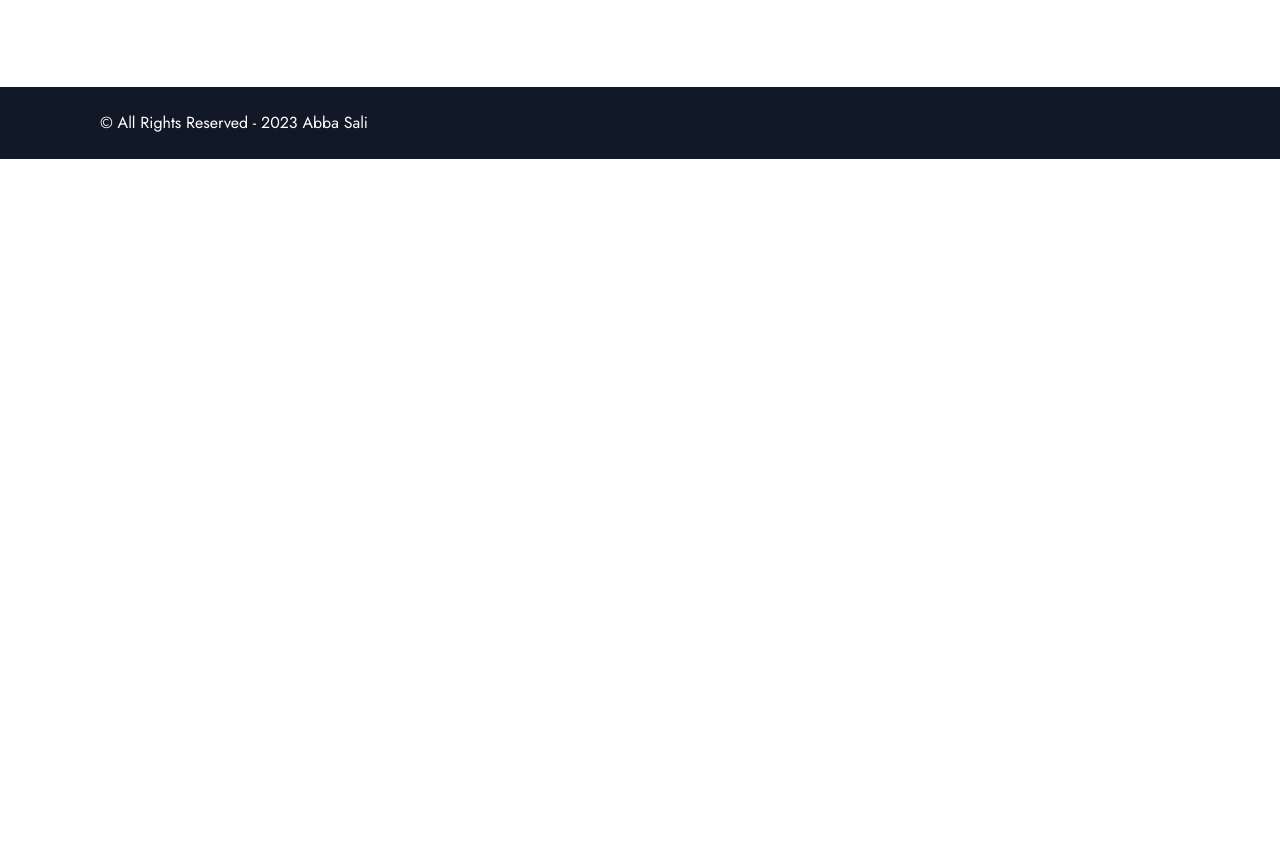
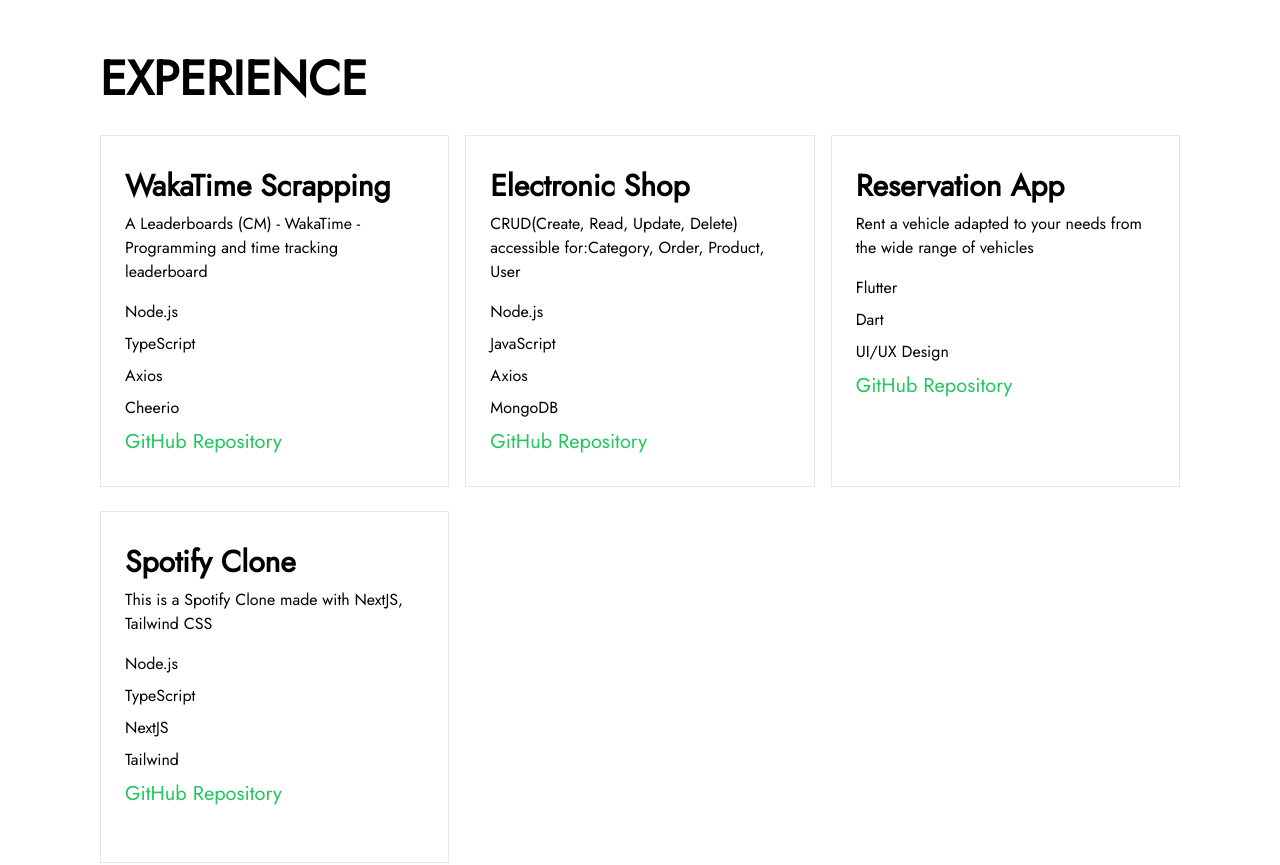
Before and after one commit to Asam237/me, a Next.js app: page / in a window 1280 px wide. Shown: the part 2480-3345 px from the top of the page. Before the commit the page ends 2639 px from the top, so only its background shows below. Built offline with nearby package versions, Linux system fonts and the light colour scheme.

Commit message:
feat: add experiences

```diff
--- a/components/commons/text.tsx
+++ b/components/commons/text.tsx
@@ -22,6 +22,9 @@ const Text = ({ text, type, path }: IText) => {
     if (type === "subtitle") {
         return <h1 className="text-base lg:text-xl font-normal my-2">{text}</h1>
     }
+    if (type === "tags") {
+        return <h1 className="text-sm lg:text-base font-normal my-2">{text}</h1>
+    }
     if (type === "structure") {
         return <h1 className="text-base lg:text-lg text-green-500 my-2">{text}</h1>
     }
--- /dev/null
+++ b/components/sections/projects.tsx
@@ -0,0 +1,39 @@
+import { projects } from "../../data/projects"
+import Text from "../commons/text"
+
+const Projects = () => {
+    return (
+        <section className="my-8 lg:my-16">
+            <div className="container mx-auto">
+                <Text text="EXPERIENCE" type="section" />
+                <div className="grid gap-x-4 gap-y-6 grid-cols-1 lg:grid-cols-3 mt-8">
+                    {
+                        projects.map((item, index) => {
+                            return (
+                                <div key={index} className="lg:h-[22rem] border p-6">
+                                    <Text text={item.title} type="title" />
+                                    <Text text={item.description} type="tags" />
+                                    <ul className="mt-4">
+                                        {
+                                            item.tags.map((item, index) => {
+                                                return (
+                                                    <li key={index}>
+                                                        <Text text={item} type="tags" />
+                                                    </li>
+                                                )
+                                            })
+                                        }
+                                    </ul>
+                                    <Text path={item.link} text="GitHub Repository" type="link" />
+                                </div>
+                            )
+                        })
+                    }
+
+                </div>
+            </div>
+        </section>
+    )
+}
+
+export default Projects
--- /dev/null
+++ b/data/projects.ts
@@ -0,0 +1,40 @@
+import { ProjectType } from "../types";
+
+export const projects: ProjectType[] = [
+    {
+        title: "WakaTime Scrapping",
+        link: "https://github.com/Asam237/wakatime-scraping-nodejs",
+        description: "A Leaderboards (CM) - WakaTime - Programming and time tracking leaderboard",
+        tags: ["Node.js",
+            "TypeScript",
+            "Axios",
+            "Cheerio"],
+    },
+    {
+        title: "Electronic Shop",
+        link: "https://github.com/Asam237/Electronic-shop",
+        description: "CRUD(Create, Read, Update, Delete) accessible for:Category, Order, Product, User",
+        tags: ["Node.js",
+            "JavaScript",
+            "Axios",
+            "MongoDB"],
+    },
+    {
+        title: "Reservation App",
+        link: "https://github.com/Asam237/reservation_app",
+        description: "Rent a vehicle adapted to your needs from the wide range of vehicles",
+        tags: ["Flutter",
+            "Dart",
+            "UI/UX Design",
+        ],
+    },
+    {
+        title: "Spotify Clone",
+        link: "https://github.com/Asam237/spotify-clone",
+        description: "This is a Spotify Clone made with NextJS, Tailwind CSS",
+        tags: ["Node.js",
+            "TypeScript",
+            "NextJS",
+            "Tailwind"],
+    },
+]
--- a/pages/index.tsx
+++ b/pages/index.tsx
@@ -4,6 +4,7 @@ import Education from '../components/sections/education'
 import Experience from '../components/sections/experience'
 import Interested from '../components/sections/interests'
 import Intro from '../components/sections/intro'
+import Projects from '../components/sections/projects'
 import Skills from '../components/sections/skills'
 
 export default function Home() {
@@ -21,6 +22,7 @@ export default function Home() {
         <Education />
         <Skills />
         <Interested />
+        <Projects />
       </Layout>
     </>
   )
```
Also changed, not shown: types/index.ts (+7 -0 lines).
